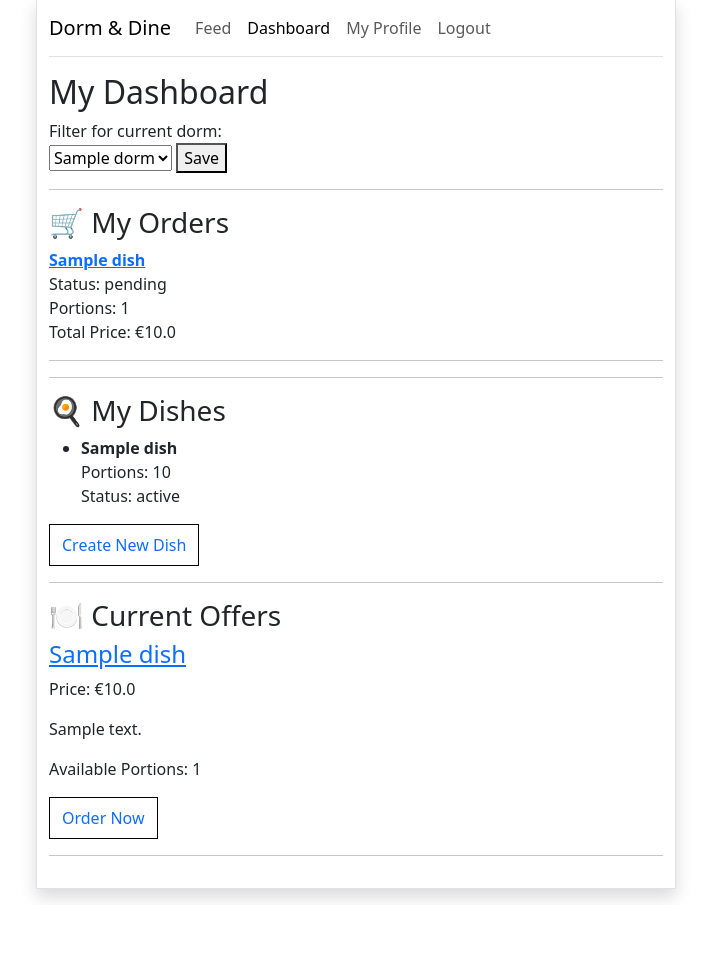
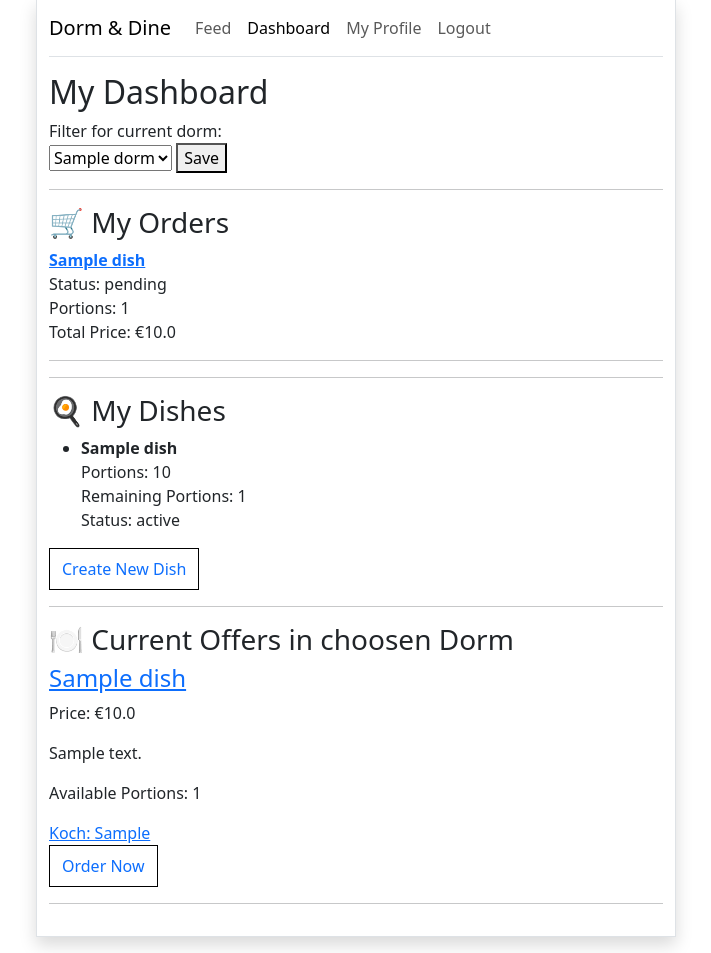
Before and after one commit to MrGreeeenTea/Dorm-Dine, a Flask app: page /dashboard in a window 1280 px wide. Shown: the part 17-970 px from the top of the page, without its empty margins (284-995 px from the left). Before the commit the page ends 918 px from the top, so only its background shows below. Run offline with Flask 3, Linux system fonts and the light colour scheme; a user stored in the database is signed in; tables that the repository leaves empty hold one stand-in row (values such as "Sample post"); some libraries are stand-ins or nearby versions.

Commit message:
fix showing unavailable meals, show cook, fix feed

```diff
--- a/app.py
+++ b/app.py
@@ -49,7 +49,8 @@ def index():
 # feed von den meals
 @app.route('/feed')
 def feed():
-    dishes = db.session.execute(db.select(Dish).order_by(Dish.id)).scalars().all()
+    dishes = db.session.execute(
+        db.select(Dish).filter(Dish.left_portions != 0).order_by(Dish.id)).scalars().all() #ergänzt dass ausgebuchtes essen nicht angezeigt wird
     return render_template('feed.html', dishes=dishes)
 
 # Details zum aufgewählten Gericht
@@ -327,6 +328,7 @@ def dashboard():
         "id": d.id,
         "name": d.name,
         "total_portions": d.total_portions,
+        "left_portions": d.left_portions,
         "status": d.status
     } for d in my_dishes]
 
@@ -335,6 +337,7 @@ def dashboard():
         select(Dish)
         .join(User, Dish.cook_id == User.id)
         .filter(User.dorm_id == selected_dorm_id)
+        .filter(Dish.left_portions != 0) #not showing dishes that are booked out
         .filter(Dish.status.in_(['scheduled', 'active'])) #so it wont show meals that are already completed
     ).scalars().all()
 
@@ -342,9 +345,11 @@ def dashboard():
     current_offers = [{
         "id": o.id,
         "name": o.name,
+        "cook": o.cook.first_name,
+        "cook_username": o.cook.username,
         "description": o.description,
         "price": float(o.price),
-        "total_portions": o.left_portions,
+        "left_portions": o.left_portions,
         "status": o.status
     } for o in offers]
 
--- a/forms.py
+++ b/forms.py
@@ -1,6 +1,6 @@
 from flask_wtf import FlaskForm
 from wtforms.fields import StringField, SubmitField, EmailField, BooleanField, SelectField, PasswordField, IntegerField, TimeField, DateField
-from wtforms.validators import InputRequired, Length, EqualTo
+from wtforms.validators import InputRequired, Length, EqualTo, NumberRange
 
 #https://flask-wtf.readthedocs.io/en/1.2.x/
 
@@ -27,7 +27,7 @@ class MealForm(FlaskForm):
     name = StringField('Name of the Dish', validators=[InputRequired()])
     description = StringField('Description', validators=[InputRequired()])
     price = StringField('Price (€)', validators=[InputRequired()])
-    portions = IntegerField('Available Portions', validators=[InputRequired()])
+    portions = IntegerField('Available Portions', validators=[InputRequired(), NumberRange(min=1)])
     status = SelectField('Status', choices=[('scheduled', 'New'), ('active', 'Ready for Pickup')])
     ingredients = StringField('Ingredients', validators=[InputRequired()])
     pickup_day = DateField('Pickup Day', validators=[InputRequired()])
--- a/templates/dashboard.html
+++ b/templates/dashboard.html
@@ -68,6 +68,7 @@
                 <li>
                     <strong>{{ dish.name }}</strong><br>
                     Portions: {{ dish.total_portions }}<br>
+                    Remaining Portions: {{ dish.left_portions }}<br>
                     Status: {{ dish.status }}
                 </li>
             {% endfor %}
@@ -86,7 +87,7 @@
 
 <hr>
 
-<h3>🍽️ Current Offers</h3>
+<h3>🍽️ Current Offers in choosen Dorm </h3>
 
 {% if current_offers %}
     {% for offer in current_offers %}
@@ -103,9 +104,12 @@
 
         <p>
             Available Portions:
-            {{ offer.total_portions }}
+            {{ offer.left_portions }}
         </p>
 
+        <a href="{{ url_for('profile', username=offer.cook_username) }}">
+                Koch: {{ offer.cook }}
+            </a>
 <p>
     <a href="{{ url_for('order_view', dish_id=offer.id) }}" class="dashboard-button">
         Order Now
```
Also changed, not shown: templates/feed.html (+15 -2 lines).
